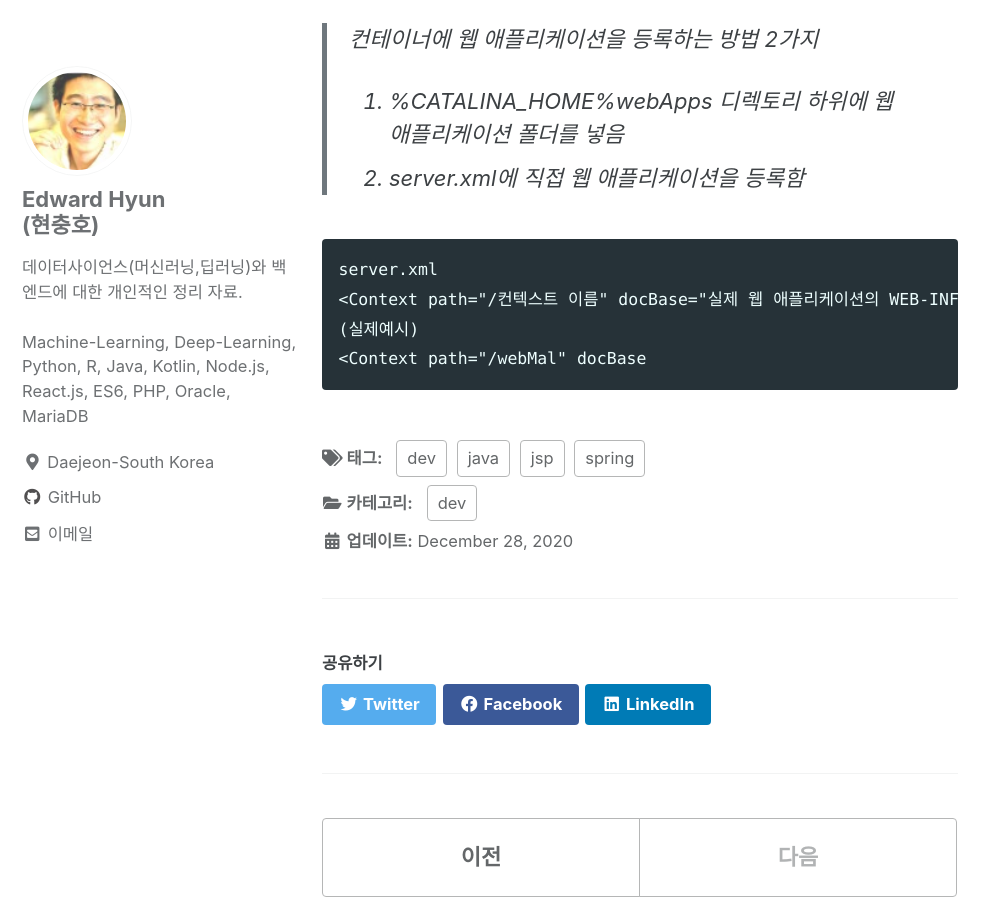
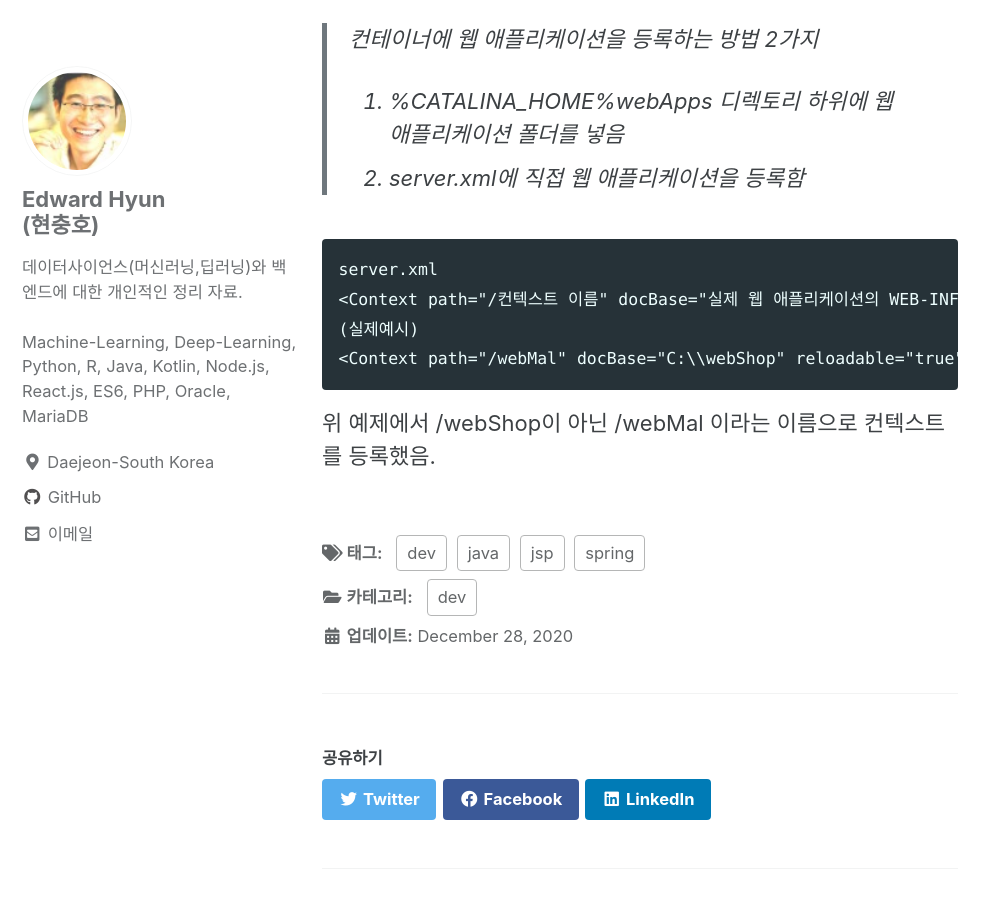
Before and after one commit to iamhch24/iamhch24.github.io, a Jekyll site: the page built from _posts/2020-12-28-[Study] 자바 웹을 다루는 기술.md, in a window 1280 px wide and 900 px high, scrolled down 854 px. Shown: the whole window, without its empty margins (0-998 px from the left). Built offline with Jekyll 4.4.1, drawn with Linux system fonts in a browser that asks for light colours; cached includes are drawn as plain includes.

Commit message:
_posts/2020-12-28-[Study] 자바 웹을 다루는 기술.md updated from https://stackedit.io/

````diff
--- a/_posts/2020-12-28-[Study] 자바 웹을 다루는 기술.md
+++ b/_posts/2020-12-28-[Study] 자바 웹을 다루는 기술.md
@@ -38,8 +38,11 @@ main.html은 (웹 애플리케이션 이름) 폴더에 생성함.
 server.xml
 <Context path="/컨텍스트 이름" docBase="실제 웹 애플리케이션의 WEB-INF 디렉토리 위치" reloadable="true or false"/>
 (실제예시)
-<Context path="/webMal" docBase
+<Context path="/webMal" docBase="C:\\webShop" reloadable="true" />
 ```
+위 예제에서 /webShop이 아닌 /webMal 이라는 이름으로 컨텍스트를 등록했음.
+
+
 <!--stackedit_data:
-eyJoaXN0b3J5IjpbNzQ2OTU0NzU5LDgyNjYxMTQ5Nl19
+eyJoaXN0b3J5IjpbMzE2NTkxMjQ5LDgyNjYxMTQ5Nl19
 -->
````
